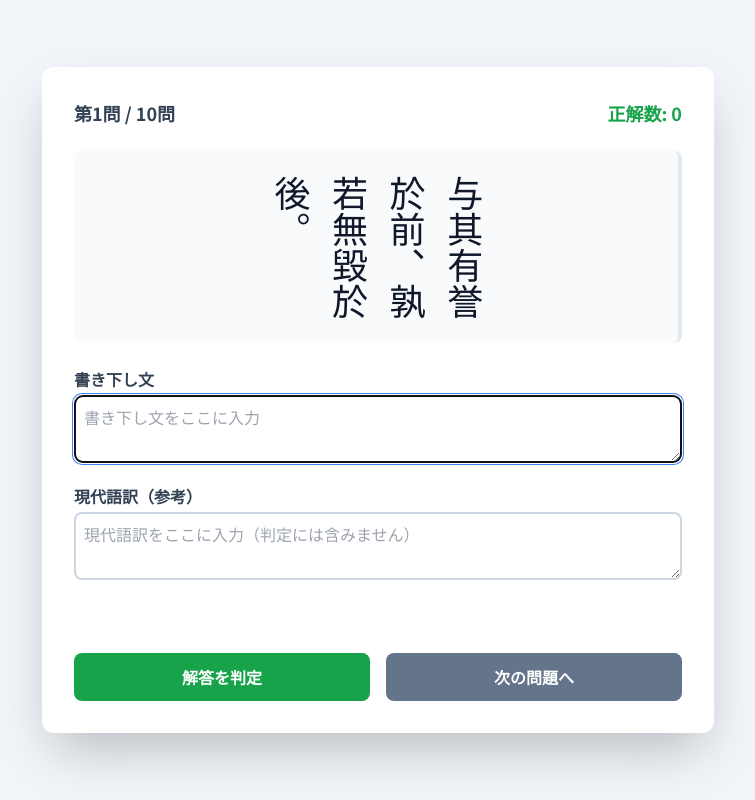
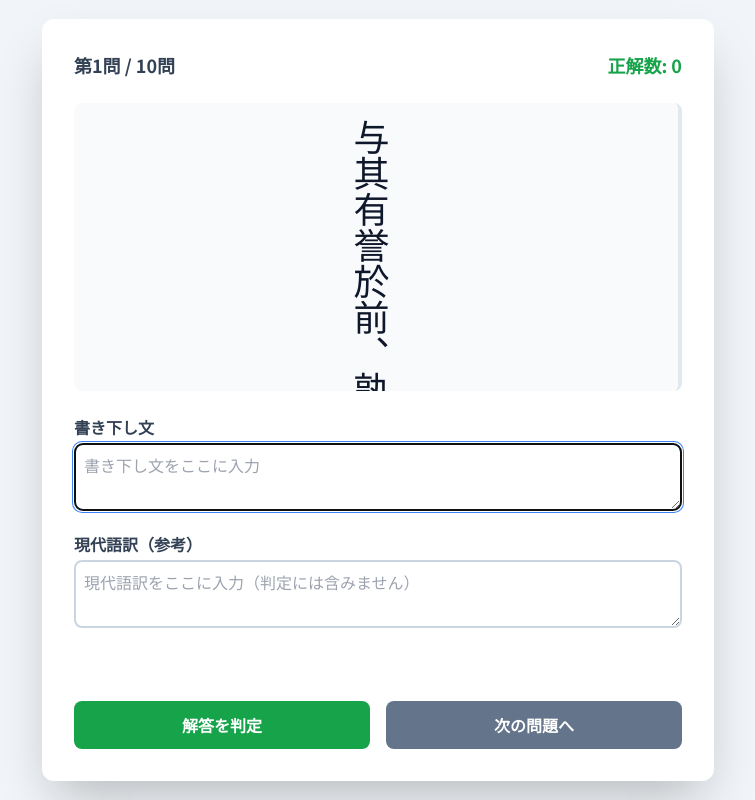
Before and after one commit to wata10/wata10u.github.io, a plain HTML site: page index.html in a window 1280 px wide. Both pictures are taken after a click on the button "10問クイズを開始する". Shown: the whole page, without its empty margins (262-1017 px from the left). Drawn offline with nearby package versions, Linux system fonts and the light colour scheme.

Commit message:
Update index.html

```diff
--- a/index.html
+++ b/index.html
@@ -15,15 +15,31 @@
         #hakubun-text {
             writing-mode: vertical-rl;
             text-orientation: mixed;
-            /* white-space: nowrap; を削除して折り返しを許可 */
-            line-height: 1.6; /* 行間を調整して見やすくする */
-            max-height: 100%;
+            line-height: 1.8;
+            padding-right: 1rem; /* スクロールバーとの余白 */
+            white-space: nowrap; /* 文章を折り返さず、縦にスクロールさせる */
         }
         .feedback-correct {
             color: #16a34a; /* green-600 */
         }
         .feedback-incorrect {
             color: #dc2626; /* red-600 */
+        }
+        /* スクロールバーのスタイル（モダンブラウザ向け） */
+        .scrollbar-custom::-webkit-scrollbar {
+            width: 8px;
+            height: 8px;
+        }
+        .scrollbar-custom::-webkit-scrollbar-track {
+            background: #f1f5f9; /* slate-100 */
+            border-radius: 10px;
+        }
+        .scrollbar-custom::-webkit-scrollbar-thumb {
+            background: #94a3b8; /* slate-400 */
+            border-radius: 10px;
+        }
+        .scrollbar-custom::-webkit-scrollbar-thumb:hover {
+            background: #64748b; /* slate-500 */
         }
     </style>
 </head>
@@ -47,7 +63,7 @@
                 <div id="score-counter" class="text-lg font-bold text-green-600"></div>
             </div>
 
-            <div class="bg-slate-50 border-r-4 border-slate-200 p-6 rounded-lg mb-6 flex justify-center h-48">
+            <div class="bg-slate-50 border-r-4 border-slate-200 p-4 rounded-lg mb-6 h-72 flex justify-center overflow-y-auto scrollbar-custom">
                 <p id="hakubun-text" class="text-4xl font-serif text-slate-900"></p>
             </div>
 
@@ -93,7 +109,7 @@
     <script>
         // --- データの準備 ---
         const questions = [
-            // 第1回
+            // 全200問のデータ
             { id: 1, kuhou: "否定", hakubun: "君子不争。", kakikudashi: "君子は争はず。", gendaigo: "徳のある立派な人は争わない。" },
             { id: 2, kuhou: "疑問", hakubun: "誰能為此。", kakikudashi: "誰か能く此を為さん。", gendaigo: "誰がこれをできるだろうか。" },
             { id: 3, kuhou: "反語", hakubun: "燕雀安知鴻鵠之志哉。", kakikudashi: "燕雀安くんぞ鴻鵠の志を知らんや。", gendaigo: "ツバメやスズメにどうしてオオトリの志が分かろうか、いや分かりはしない。" },
@@ -104,7 +120,6 @@
             { id: 8, kuhou: "仮定", hakubun: "若如公言、則四方之民望之矣。", kakikudashi: "若し公の言の如くんば、則ち四方の民之を望まん。", gendaigo: "もしあなたのお言葉通りなら、四方の民は（あなたを）待ち望むでしょう。" },
             { id: 9, kuhou: "限定", hakubun: "唯我独尊。", kakikudashi: "唯だ我独り尊し。", gendaigo: "ただ私だけが尊い。" },
             { id: 10, kuhou: "再読文字", hakubun: "臣将奏之。", kakikudashi: "臣将に之を奏せんとす。", gendaigo: "私めは今にもこのことを君主に申し上げようとしております。" },
-            // 第2回
             { id: 11, kuhou: "禁止", hakubun: "過則勿憚改。", kakikudashi: "過てば則ち改むるに憚ること勿かれ。", gendaigo: "過ちを犯したならば、改めることをためらってはならない。" },
             { id: 12, kuhou: "二重否定", hakubun: "不可不知也。", kakikudashi: "知らざるべからずなり。", gendaigo: "知らないわけにはいかないのだ。" },
             { id: 13, kuhou: "選択", hakubun: "寧為鶏口、無為牛後。", kakikudashi: "寧ろ鶏口と為るとも、牛後と為る無かれ。", gendaigo: "いっそ鶏の口（小さな団体の長）となっても、牛の尻（大きな団体の末端）となるな。" },
@@ -115,7 +130,6 @@
             { id: 18, kuhou: "比況", hakubun: "光陰如箭。", kakikudashi: "光陰箭の如し。", gendaigo: "月日の経つのは矢のようである。" },
             { id: 19, kuhou: "詠嘆", hakubun: "嗚呼、天之亡我。", kakikudashi: "嗚呼、天の我を亡ぼすか。", gendaigo: "ああ、天が私を滅ぼすのか。" },
             { id: 20, kuhou: "再読文字", hakubun: "君未嘗語大夫。", kakikudashi: "君未だ嘗て大夫に語らず。", gendaigo: "あなたはまだ一度も家老と話したことがない。" },
-            // 第3回
             { id: 21, kuhou: "部分否定", hakubun: "不必皆聖。", kakikudashi: "必ずしも皆聖人ならず。", gendaigo: "必ずしも皆が聖人であるとは限らない。" },
             { id: 22, kuhou: "反語(豈)", hakubun: "豈無父母乎。", kakikudashi: "豈に父母無からんや。", gendaigo: "どうして父母がいないことがあろうか、いやいるはずだ。" },
             { id: 23, kuhou: "受身(見)", hakubun: "吾常見笑於大方之家。", kakikudashi: "吾常に大方の家に笑はる。", gendaigo: "私はいつも専門家たちに笑われる。" },
@@ -126,7 +140,6 @@
             { id: 28, kuhou: "願望(冀)", hakubun: "冀君之察吾有道之言也。", kakikudashi: "冀はくは君の吾が有道の言を察せんことを。", gendaigo: "どうかあなたが私の道理にかなった言葉をお察しくださることを願います。" },
             { id: 29, kuhou: "比況(猶)", hakubun: "過猶不及。", kakikudashi: "過ぎたるは猶ほ及ばざるがごとし。", gendaigo: "やり過ぎることは、やり足りないことと同じくらい良くない。" },
             { id: 30, kuhou: "再読文字(当)", hakubun: "及時当勉励。", kakikudashi: "時に及びて当に勉励すべし。", gendaigo: "時機を逃さず当然努力すべきである。" },
-            // 第4回
             { id: 31, kuhou: "全面否定(莫)", hakubun: "天下莫能与之争。", kakikudashi: "天下能く之と争ふ莫し。", gendaigo: "天下に彼と争うことができる者は誰もいない。" },
             { id: 32, kuhou: "反語(勧告)", hakubun: "客何為不去。", kakikudashi: "客何為れぞ去らざる。", gendaigo: "あなたはどうして立ち去らないのか、立ち去ればよいのに。" },
             { id: 33, kuhou: "受身(被)", hakubun: "信而見疑、忠而被謗。", kakikudashi: "信にして疑はれ、忠にして謗らる。", gendaigo: "誠実であっても疑われ、忠義を尽くしてもそしられる。" },
@@ -137,7 +150,6 @@
             { id: 38, kuhou: "詠嘆(乎)", hakubun: "危乎高哉。", kakikudashi: "危ふきかな高きかな。", gendaigo: "なんと危険でなんと高いことか。" },
             { id: 39, kuhou: "禁止(毋)", hakubun: "己所不欲、毋施於人。", kakikudashi: "己の欲せざる所、人に施すこと毋かれ。", gendaigo: "自分がしてほしくないことを、他人にしてはならない。" },
             { id: 40, kuhou: "再読文字(宜)", hakubun: "宜急追之。", kakikudashi: "宜しく急に之を追ふべし。", gendaigo: "急いで彼らを追うのがよい。" },
-            // 第5回
             { id: 41, kuhou: "否定(非)", hakubun: "人非聖人。", kakikudashi: "人は聖人にあらず。", gendaigo: "人は聖人ではない。" },
             { id: 42, kuhou: "疑問(何処)", hakubun: "先生何処也。", kakikudashi: "先生何処にか在る。", gendaigo: "先生はどこにいらっしゃるのですか。" },
             { id: 43, kuhou: "反語(不亦〜乎)", hakubun: "不亦楽乎。", kakikudashi: "亦た楽しからずや。", gendaigo: "またなんと楽しいことではないか。" },
@@ -148,7 +160,6 @@
             { id: 48, kuhou: "限定(但)", hakubun: "不聞機杼声、但聞女歎息。", kakikudashi: "機杼の声を聞かず、但だ女の歎息を聞く。", gendaigo: "機織りの音は聞こえず、ただ娘のため息が聞こえるだけだ。" },
             { id: 49, kuhou: "受身(為〜所)", hakubun: "身為漢軍所虜。", kakikudashi: "身は漢軍の虜とする所と為る。", gendaigo: "自身は漢軍の捕虜となった。" },
             { id: 50, kuhou: "再読文字(須)", hakubun: "須早入関。", kakikudashi: "須く早く関に入るべし。", gendaigo: "ぜひとも早く（函谷）関に入るべきだ。" },
-            // 第6回
             { id: 51, kuhou: "二重否定(非不)", hakubun: "非不説子之道。", kakikudashi: "子の道を説ばざるに非ず。", gendaigo: "あなたの道を喜ばないわけではない。" },
             { id: 52, kuhou: "禁止(莫)", hakubun: "莫道人之短。", kakikudashi: "人の短を道ふこと莫かれ。", gendaigo: "他人の短所を言ってはならない。" },
             { id: 53, kuhou: "選択(A与B孰)", hakubun: "我与爾孰愈。", kakikudashi: "我と爾と孰れか愈れる。", gendaigo: "私とあなたとではどちらが優れているか。" },
@@ -159,7 +170,6 @@
             { id: 58, kuhou: "比況(若)", hakubun: "君子之交淡若水。", kakikudashi: "君子の交はりは淡きこと水の若し。", gendaigo: "君子の交際は、水のようにあっさりしている。" },
             { id: 59, kuhou: "詠嘆(嗚呼)", hakubun: "嗚呼哀哉。", kakikudashi: "嗚呼哀しいかな。", gendaigo: "ああ、なんと悲しいことか。" },
             { id: 60, kuhou: "再読文字(蓋)", hakubun: "蓋亦反其本矣。", kakikudashi: "蓋し亦其の本に反らんや。", gendaigo: "どうしてその根本に立ち返らないのか、立ち返ればよい。" },
-            // 第7回
             { id: 61, kuhou: "否定(無)", hakubun: "人無遠慮、必有近憂。", kakikudashi: "人にして遠慮無ければ、必ず近き憂ひ有り。", gendaigo: "先々のことを考えなければ、必ず身近に心配事が起こる。" },
             { id: 62, kuhou: "疑問(何以)", hakubun: "何以知其然乎。", kakikudashi: "何を以て其の然るを知るや。", gendaigo: "どうしてそうであると分かるのか。" },
             { id: 63, kuhou: "使役(聴)", hakubun: "聴其自然。", kakikudashi: "其の自然に聴す。", gendaigo: "その自然のままに任せる。" },
@@ -170,7 +180,6 @@
             { id: 68, kuhou: "抑揚(すら...況んや...をや)", hakubun: "王侯将相、寧有種乎。", kakikudashi: "王侯将相、寧くんぞ種有らんや。", gendaigo: "王・侯・将軍・宰相といった高貴な身分は、どうして（生まれつきの）血筋があろうか、いやない。" },
             { id: 69, kuhou: "比況(譬)", hakubun: "譬如積土成山。", kakikudashi: "譬へば土を積んで山を成すがごとし。", gendaigo: "たとえば土を積んで山を作るようなものだ。" },
             { id: 70, kuhou: "再読文字(盍)", hakubun: "子盍言之。", kakikudashi: "子盍ぞ之を言はざる。", gendaigo: "あなたはどうしてそのことを言わないのか、言えばよいのに。" },
-            // 第8回
             { id: 71, kuhou: "否定(無A無B)", hakubun: "無貴無賤、無長無少。", kakikudashi: "貴と無く賤と無く、長と無く少と無く。", gendaigo: "身分が高い者も低い者もなく、年長者も年少者もない。" },
             { id: 72, kuhou: "疑問(安)", hakubun: "君安之。", kakikudashi: "君安くにか之く。", gendaigo: "あなたはどこへ行くのですか。" },
             { id: 73, kuhou: "二重否定(無不)", hakubun: "無不為之。", kakikudashi: "之を為さざるは無し。", gendaigo: "これをしないことはない（必ずこれをする）。" },
@@ -181,7 +190,6 @@
             { id: 78, kuhou: "限定(直)", hakubun: "直百歩耳。", kakikudashi: "直だ百歩のみ。", gendaigo: "わずか百歩にすぎない。" },
             { id: 79, kuhou: "累加(亦)", hakubun: "死亦我所悪。", kakikudashi: "死も亦た我が悪む所なり。", gendaigo: "死もまた私の憎むところである。" },
             { id: 80, kuhou: "再読文字(応)", hakubun: "応知故郷事。", kakikudashi: "応に故郷の事を知るべし。", gendaigo: "きっと故郷の事を分かってくれるにちがいない。" },
-            // 第9回
             { id: 81, kuhou: "二重否定(無A不B)", hakubun: "無友不如己者。", kakikudashi: "己に如かざる者を友とすること無かれ。", gendaigo: "自分に及ばない者を友人とするな。" },
             { id: 82, kuhou: "疑問(何則)", hakubun: "是何異於刺人而殺之。", kakikudashi: "是れ人を刺して之を殺すに何ぞ異ならん。", gendaigo: "これは、人を刺して殺すのと、どうして違いがあろうか。" },
             { id: 83, kuhou: "反語(悪乎)", hakubun: "君子去仁、悪乎成名。", kakikudashi: "君子仁を去りて、悪くんぞ名を成さん。", gendaigo: "君子が仁を捨てて、どうして名声をあげることができようか、いやできない。" },
@@ -192,7 +200,6 @@
             { id: 88, kuhou: "仮定(苟)", hakubun: "苟富貴、無相忘。", kakikudashi: "苟しくも富貴ならば、相忘るること無からん。", gendaigo: "もしも富貴の身になったとしても、お互いに忘れないようにしよう。" },
             { id: 89, kuhou: "限定(唯)", hakubun: "唯仁者宜在高位。", kakikudashi: "唯だ仁者のみ高位に在るに宜し。", gendaigo: "ただ仁徳のある者だけが高い地位にいるのがふさわしい。" },
             { id: 90, kuhou: "再読文字(且)", hakubun: "年且暮。", kakikudashi: "年且に暮れんとす。", gendaigo: "歳がまさに暮れようとしている。" },
-            // 第10回
             { id: 91, kuhou: "否定(無所)", hakubun: "無所不為。", kakikudashi: "為さざる所無し。", gendaigo: "しないことはない（どんなことでもする）。" },
             { id: 92, kuhou: "疑問(奚)", hakubun: "子奚不為政。", kakikudashi: "子奚ぞ政を為さざる。", gendaigo: "あなたはなぜ政治をしないのですか。" },
             { id: 93, kuhou: "反語(何〜為)", hakubun: "何為撃我。", kakikudashi: "何為れぞ我を撃つ。", gendaigo: "どうして私を撃つのか、撃つ必要はないのに。" },
@@ -203,7 +210,6 @@
             { id: 98, kuhou: "願望(幸)", hakubun: "幸聴寡人之言。", kakikudashi: "幸に寡人の言を聴け。", gendaigo: "どうか私の言葉を聞いてほしい。" },
             { id: 99, kuhou: "比較(孰与)", hakubun: "功孰与高帝。", kakikudashi: "功は高帝と孰れぞ。", gendaigo: "功績は（私と）高祖とどちらが大きいか。" },
             { id: 100, kuhou: "再読文字/二重否定", hakubun: "未嘗不嘆息痛恨。", kakikudashi: "未だ嘗て嘆息痛恨せずんばあらず。", gendaigo: "（桓帝・霊帝のことを思うと）今まで嘆き悲しみ、残念に思わないことはなかった。" },
-            // 第11回
             { id: 101, kuhou: "否定(無敢)", hakubun: "無敢直言。", kakikudashi: "敢へて直言する無し。", gendaigo: "だれもあえて直接的な言葉で諫めようとしない。" },
             { id: 102, kuhou: "反語(安...乎)", hakubun: "安能以此知之乎。", kakikudashi: "安くんぞ此を以て之を知るや。", gendaigo: "どうしてこれによってそのことを知ることができようか、いやできない。" },
             { id: 103, kuhou: "受身(為...所)", hakubun: "不為酒困。", kakikudashi: "酒に困しまれず。", gendaigo: "酒のために苦しめられることがない。" },
@@ -214,7 +220,6 @@
             { id: 108, kuhou: "限定(非独)", hakubun: "非独百姓為然。", kakikudashi: "独り百姓のみ然りと為すに非ず。", gendaigo: "ただ人民だけがそうなのではない。" },
             { id: 109, kuhou: "抑揚", hakubun: "管仲且知礼、況君乎。", kakikudashi: "管仲すら且つ礼を知る、況んや君をや。", gendaigo: "管仲でさえ礼をわきまえている、まして君主であるあなたが知らないはずはない。" },
             { id: 110, kuhou: "再読文字(将)", hakubun: "天将降大任於是人也。", kakikudashi: "天将に大任を是の人に降さんとするなり。", gendaigo: "天がこの人に重大な任務を与えようとしているのだ。" },
-            // 第12回
             { id: 111, kuhou: "二重否定(非不)", hakubun: "非不欲也、力不足也。", kakikudashi: "欲せざるに非ざるなり、力足らざるなり。", gendaigo: "望んでいないわけではない、力が足りないのだ。" },
             { id: 112, kuhou: "禁止(勿)", hakubun: "勿以悪小而為之。", kakikudashi: "悪の小なるを以て之を為すこと勿かれ。", gendaigo: "悪事が小さいからといって、それをしてはならない。" },
             { id: 113, kuhou: "選択(寧...不...)", hakubun: "寧為玉砕、不為瓦全。", kakikudashi: "寧ろ玉砕と為るとも、瓦全と為るなかれ。", gendaigo: "いっそ玉となって砕け散っても、瓦のまま完全であるな。" },
@@ -225,7 +230,6 @@
             { id: 118, kuhou: "比況(如)", hakubun: "視死如帰。", kakikudashi: "死を視ること帰するがごとし。", gendaigo: "死ぬことを故郷へ帰るように（なんとも思わず）見る。" },
             { id: 119, kuhou: "比較", hakubun: "功孰与高帝。", kakikudashi: "功は高帝と孰れぞ。", gendaigo: "功績は（私と）高祖とどちらが大きいか。" },
             { id: 120, kuhou: "再読文字(未)", hakubun: "未聞好学者也。", kakikudashi: "未だ学を好む者を聞かざるなり。", gendaigo: "まだ学問を好む者を聞いたことがない。" },
-            // 第13回
             { id: 121, kuhou: "否定(無A不B)", hakubun: "無求備於一人。", kakikudashi: "一人の人に備はらんことを求むること無し。", gendaigo: "一人の人間に、全てが備わっていることを求めてはいけない。" },
             { id: 122, kuhou: "反語(何以)", hakubun: "何以報徳。", kakikudashi: "何を以て徳に報いん。", gendaigo: "何によって（受けた）恩に報いたらよいのか、いや報いるものはない。" },
             { id: 123, kuhou: "受身(見)", hakubun: "吾常見欺於長者。", kakikudashi: "吾常に長者に欺かる。", gendaigo: "私はいつも年長者にだまされる。" },
@@ -236,7 +240,6 @@
             { id: 128, kuhou: "限定(独)", hakubun: "斉独無人乎。", kakikudashi: "斉独り人無からんや。", gendaigo: "斉の国だけ、どうして人材がいないことがあろうか、いやいるはずだ。" },
             { id: 129, kuhou: "詠嘆(嗚呼)", hakubun: "嗚呼、子之心刻矣。", kakikudashi: "嗚呼、子の心は刻なり。", gendaigo: "ああ、あなたの心はなんと残酷なことか。" },
             { id: 130, kuhou: "再読文字(当)", hakubun: "当知此意。", kakikudashi: "当に此の意を知るべし。", gendaigo: "当然この意味を知っておくべきだ。" },
-            // 第14回
             { id: 131, kuhou: "二重否定(非無)", hakubun: "非無賢人也。", kakikudashi: "賢人無きに非ざるなり。", gendaigo: "賢人がいないわけではない。" },
             { id: 132, kuhou: "禁止(不)", hakubun: "不入虎穴、不得虎子。", kakikudashi: "虎穴に入らずんば、虎子を得ず。", gendaigo: "虎の棲む穴に入らなければ、虎の子を得ることはできない。" },
             { id: 133, kuhou: "選択(孰与)", hakubun: "我孰与君少。", kakikudashi: "我と君と孰れか少なる。", gendaigo: "私とあなたではどちらが若いか。" },
@@ -247,7 +250,6 @@
             { id: 138, kuhou: "比況(〜の若し)", hakubun: "対人若氷。", kakikudashi: "人に対すること氷の若し。", gendaigo: "人に対する態度は氷のように冷たい。" },
             { id: 139, kuhou: "受身(為)", hakubun: "不為物役。", kakikudashi: "物に役せられず。", gendaigo: "（欲望などの）対象に支配されない。" },
             { id: 140, kuhou: "再読文字(盍)", hakubun: "子盍為我言之。", kakikudashi: "子盍ぞ我が為に之を言はざる。", gendaigo: "あなたはなぜ私のためにそのことを言ってくれないのか、言ってくれればよいのに。" },
-            // 第15回
             { id: 141, kuhou: "否定(弗)", hakubun: "吾弗能已。", kakikudashi: "吾能く已むこと弗はざるなり。", gendaigo: "私は（学ぶことを）やめることができないのだ。" },
             { id: 142, kuhou: "疑問(何故)", hakubun: "君実有功、何故不言。", kakikudashi: "君実に功有り、何故ぞ言はざる。", gendaigo: "あなたは本当に功績があるのに、どうしてそれを言わないのか。" },
             { id: 143, kuhou: "反語(何)", hakubun: "何為泣。", kakikudashi: "何為れぞ泣く。", gendaigo: "どうして泣くのか、いや泣く必要はない。" },
@@ -258,7 +260,6 @@
             { id: 148, kuhou: "限定(特)", hakubun: "特与嬰児戯耳。", kakikudashi: "特だ嬰児と戯るるのみ。", gendaigo: "ただ子供とふざけているだけだ。" },
             { id: 149, kuhou: "詠嘆(猗)", hakubun: "猗歟休哉。", kakikudashi: "猗歟休なるかな。", gendaigo: "ああ、なんとすばらしいことか。" },
             { id: 150, kuhou: "再読文字(蓋)", hakubun: "蓋莫如是。", kakikudashi: "蓋し是くの如きは莫し。", gendaigo: "思うにこれほどのものはないだろう。" },
-            // 第16回
             { id: 151, kuhou: "二重否定(未嘗不)", hakubun: "未嘗不廃書而歎也。", kakikudashi: "未だ嘗て書を廃して嘆ぜずんばあらざるなり。", gendaigo: "（書物を読むたびに）いつも書物を手放して嘆かないことはなかった。" },
             { id: 152, kuhou: "禁止(無)", hakubun: "無望其福。", kakikudashi: "其の福を望むこと無かれ。", gendaigo: "その幸福を望んではいけない。" },
             { id: 153, kuhou: "選択(与其...寧...)", hakubun: "与其奢也、寧倹。", kakikudashi: "其の奢らんよりは、寧ろ倹なれ。", gendaigo: "（葬儀は）贅沢であるよりは、むしろ質素であるべきだ。" },
@@ -269,7 +270,6 @@
             { id: 158, kuhou: "比況(猶)", hakubun: "雖有智者、猶不能知也。", kakikudashi: "智者有りと雖も、猶ほ知ること能はざるなり。", gendaigo: "たとえ知者がいたとしても、やはり知ることはできない。" },
             { id: 159, kuhou: "仮定(向)", hakubun: "向使四君脩徳、則韓国必安。", kakikudashi: "向に四君をして徳を脩めしめば、則ち韓国必ず安からん。", gendaigo: "もし以前に四人の君主が徳を修めていたならば、韓国は必ず安泰だったであろうに。" },
             { id: 160, kuhou: "再読文字(応)", hakubun: "応是天仙狂酔。", kakikudashi: "応に是れ天仙の狂酔なるべし。", gendaigo: "これはきっと天上の仙人がひどく酔っぱらっているのだろう。" },
-            // 第17回
             { id: 161, kuhou: "否定(毋)", hakubun: "無偏無党。", kakikudashi: "偏無く党無し。", gendaigo: "（どちらにも）肩入れせず、徒党を組むこともない。" },
             { id: 162, kuhou: "疑問(幾何)", hakubun: "其後幾何。", kakikudashi: "其の後幾何ぞ。", gendaigo: "それからどれくらいの時間が経ったか。" },
             { id: 163, kuhou: "反語(何ぞや)", hakubun: "是何言也。", kakikudashi: "是れ何なる言ぞや。", gendaigo: "これは何という（ひどい）言葉だ。" },
@@ -280,7 +280,6 @@
             { id: 168, kuhou: "限定(直)", hakubun: "所載直米五斗。", kakikudashi: "載する所は直だ米五斗のみ。", gendaigo: "積んでいるものは、わずかに米五斗だけだ。" },
             { id: 169, kuhou: "抑揚(〜すらいまだ...況や〜をや)", hakubun: "臣死且不避、卮酒安足辞。", kakikudashi: "臣死すら且つ避けず、卮酒安くんぞ辞するに足らん。", gendaigo: "私（のような者）は死でさえも避けはしない、どうして大杯の酒を断ることができようか、いやできない。" },
             { id: 170, kuhou: "再読文字(須)", hakubun: "人生得意須尽歓。", kakikudashi: "人生意を得ては須からく歓を尽くすべし。", gendaigo: "人生で得意な時には、ぜひとも歓楽をきわめるべきだ。" },
-            // 第18回
             { id: 171, kuhou: "二重否定(不為不)", hakubun: "不為不成。", kakikudashi: "為さざれば成らざるなり。", gendaigo: "しなければ成就しないものだ。" },
             { id: 172, kuhou: "禁止(莫)", hakubun: "莫愁前路無知己。", kakikudashi: "愁ふること莫かれ前路に知己無きを。", gendaigo: "これからの道中に自分を理解してくれる人がいないことを心配することはない。" },
             { id: 173, kuhou: "使役(命)", hakubun: "命駕、遂至其家。", kakikudashi: "駕を命じ、遂に其の家に至る。", gendaigo: "車を準備させて、とうとうその家に着いた。" },
@@ -291,7 +290,6 @@
             { id: 178, kuhou: "比況(若)", hakubun: "人生若寄。", kakikudashi: "人生は寄するが若し。", gendaigo: "人生は（この世に一時的に）身を寄せているようなものである。" },
             { id: 179, kuhou: "仮定(郷)", hakubun: "郷使不守、必困。", kakikudashi: "郷に使守らざらしめば、必ず困しめん。", gendaigo: "もし以前に守らせていなかったならば、きっと困窮していたであろう。" },
             { id: 180, kuhou: "再読文字(宜)", hakubun: "花開堪折直須折。", kakikudashi: "花開き折るに堪へば直ちに須らく折るべし。", gendaigo: "花が咲いて手折ることができるならば、すぐに手折るべきだ。" },
-            // 第19回
             { id: 181, kuhou: "二重否定(不倶)", hakubun: "不倶戴天。", kakikudashi: "倶には天を戴かず。", gendaigo: "（仇敵とは）同じ天の下にはいない（生かしてはおかない）。" },
             { id: 182, kuhou: "疑問(乎)", hakubun: "王之好楽甚、則斉国其庶几乎。", kakikudashi: "王の楽を好むこと甚だしければ、則ち斉の国は其れ庶幾からんか。", gendaigo: "王が音楽をお好きなことがこれほどであれば、斉の国は（天下を治めるに）近いでしょうか。" },
             { id: 183, kuhou: "反語(敢不)", hakubun: "敢不敬乎。", kakikudashi: "敢へて敬せざらんや。", gendaigo: "どうして敬わずにいられようか、いや敬わないはずはない。" },
@@ -302,7 +300,6 @@
             { id: 188, kuhou: "限定(唯...而已)", hakubun: "我心之憂、蓋是二三子之故。", kakikudashi: "我が心の憂へは、蓋し是れ二三子の故なり。", gendaigo: "私の心の心配事は、思うにあなたたち数人のことである。" },
             { id: 189, kuhou: "抑揚(〜すら...況んや...)", hakubun: "鬼神且不能知、而況於人乎。", kakikudashi: "鬼神すら且つ知ること能はず、而るを況んや人に於いてをや。", gendaigo: "鬼や神でさえ知ることができない、まして人間ならなおさらだ。" },
             { id: 190, kuhou: "再読文字(盍)", hakubun: "盍各言爾志。", kakikudashi: "盍ぞ各爾の志を言はざる。", gendaigo: "どうしてそれぞれお前の志を言わないのか、言えばよいのに。" },
-            // 第20回
             { id: 191, kuhou: "二重否定(不為無)", hakubun: "不為無益。", kakikudashi: "益無きと為さず。", gendaigo: "無益だとはしない（＝有益だと思う）。" },
             { id: 192, kuhou: "禁止(不復)", hakubun: "不復窺漢道。", kakikudashi: "復た漢の道を窺はず。", gendaigo: "二度と漢の領地をうかがうことはなかった。" },
             { id: 193, kuhou: "選択(A乎B乎)", hakubun: "為我乎、為君乎。", kakikudashi: "我が為にか、君の為にか。", gendaigo: "私の為か、君主の為か。" },
```
